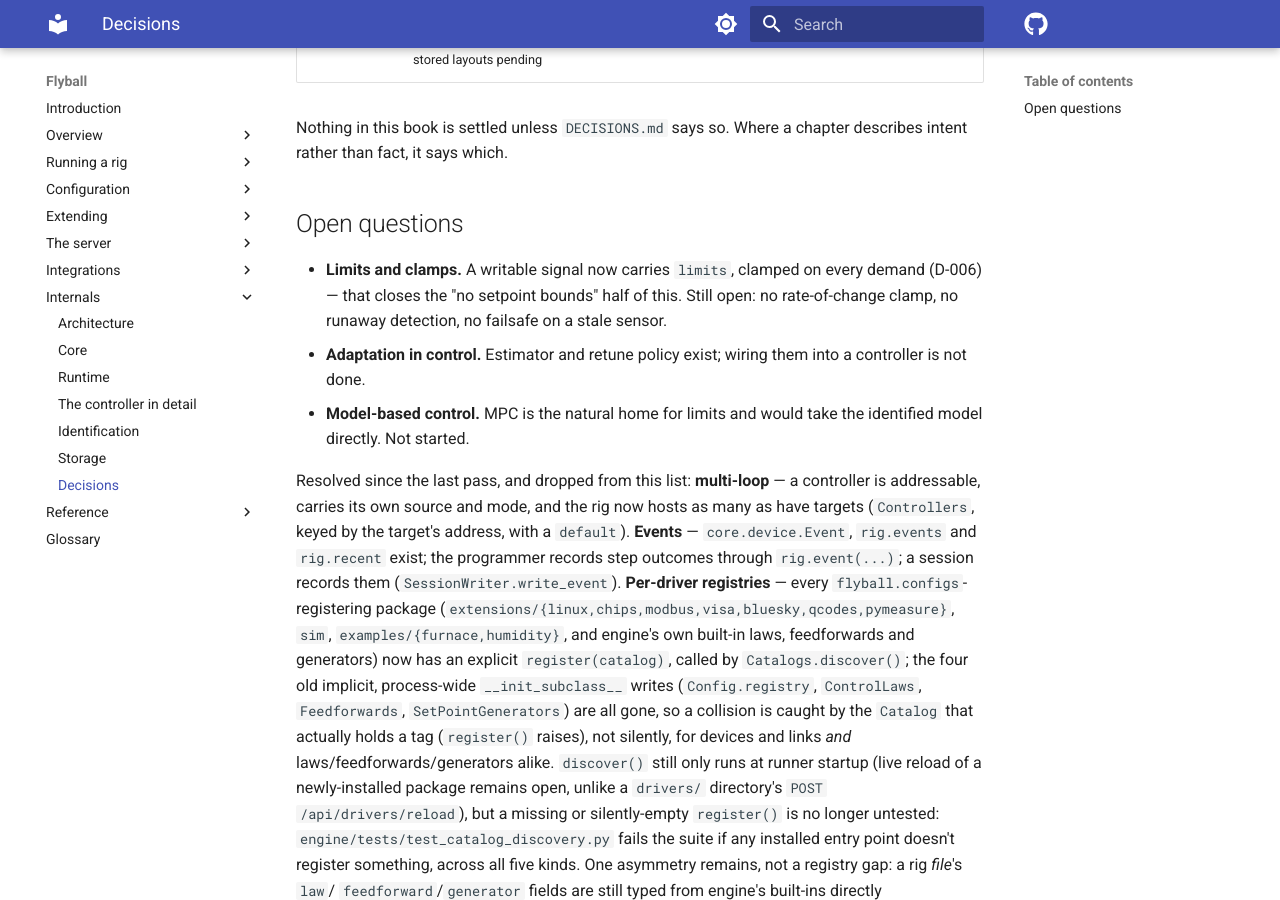
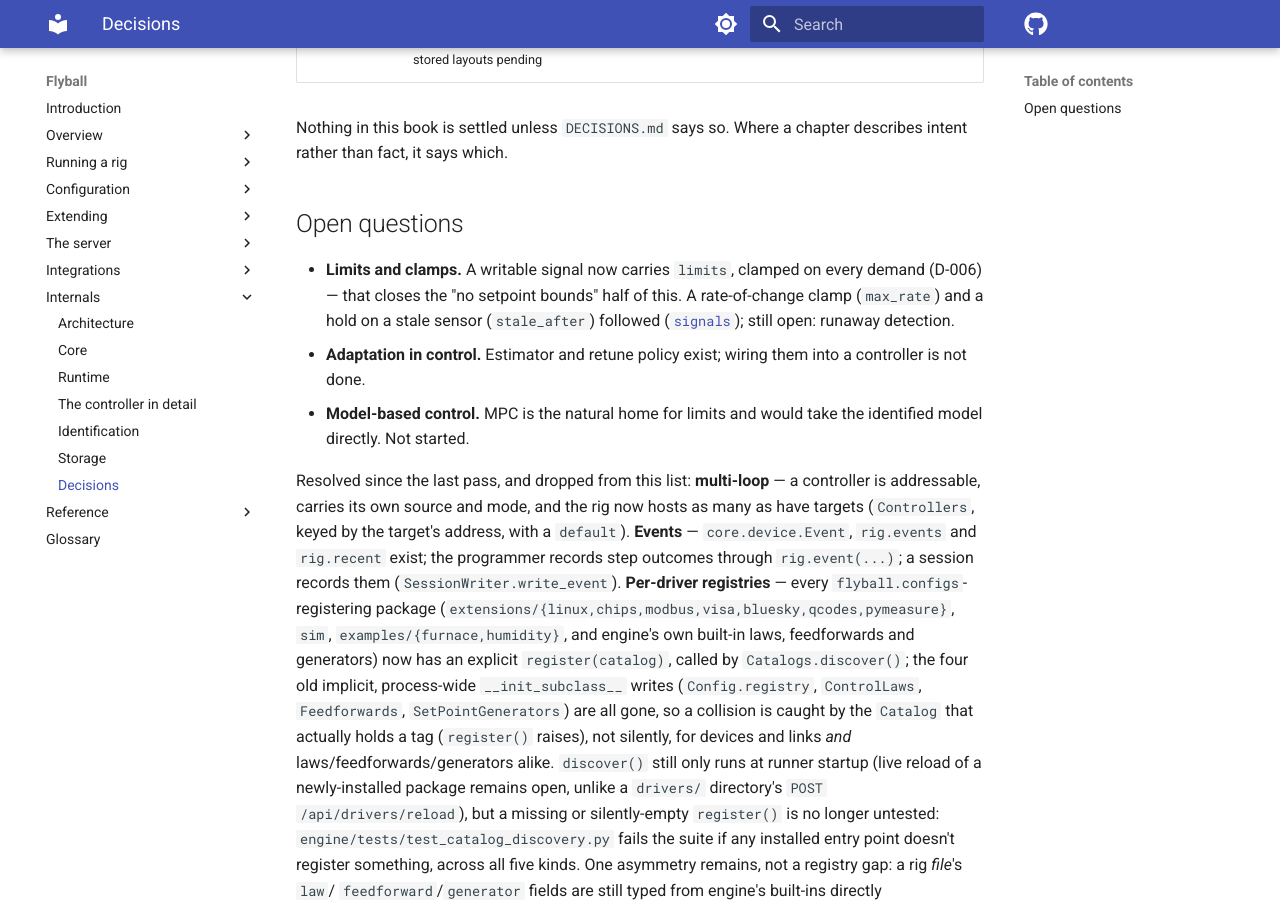
Before and after one commit to bengineer42/flyball, an MkDocs documentation site: the page built from book/src/6-internals/decisions.md, in a window 1280 px wide and 900 px high, scrolled down 1967 px. Built offline with MkDocs 1.6.1 and Material for MkDocs 9.7.7, drawn with Linux system fonts in a browser that asks for light colours; comment, search, counter and statistics services are not loaded; the version menu is left out.

Commit message:
docs: decisions.md -- the rate clamp and the stale-sensor hold exist; only runaway detection is open
Co-Authored-By: Claude Opus 5.5 (1M context) <noreply@anthropic.com>

```diff
--- a/book/src/6-internals/decisions.md
+++ b/book/src/6-internals/decisions.md
@@ -26,8 +26,9 @@ chapter describes intent rather than fact, it says which.
 
 - **Limits and clamps.** A writable signal now carries `limits`,
   clamped on every demand (D-006) — that closes the "no setpoint bounds"
-  half of this. Still open: no rate-of-change clamp, no runaway detection,
-  no failsafe on a stale sensor.
+  half of this. A rate-of-change clamp (`max_rate`) and a hold on a stale
+  sensor (`stale_after`) followed ([`signals`](../2-config/devices/index.md#signals));
+  still open: runaway detection.
 - **Adaptation in control.** Estimator and retune policy exist; wiring them
   into a controller is not done.
 - **Model-based control.** MPC is the natural home for limits and would take
```
